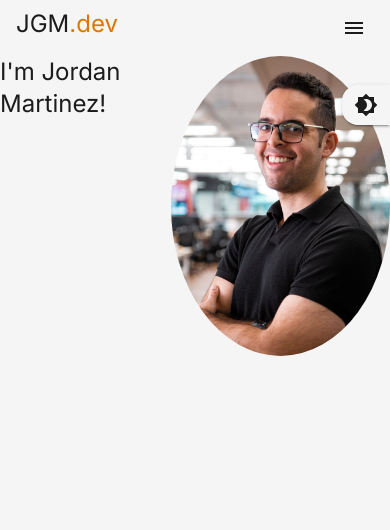
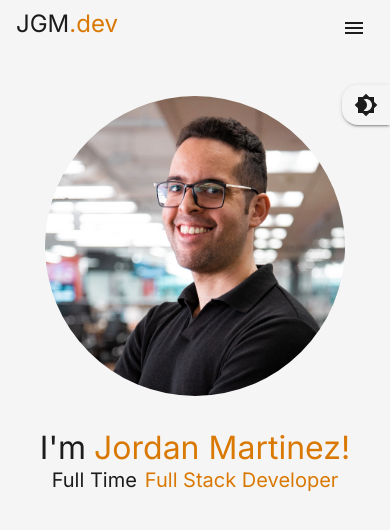
Before and after one commit to jordangm94/jgm-portfolio, a Next.js app: page / in a window 390 px wide. Shown: the top 530 px of the page. Built offline with nearby package versions, Linux system fonts and the light colour scheme.

Commit message:
Add text defining your job description to Hero Page and make responsive for mobile and desktop

```diff
--- a/src/app/components/sections/Hero.tsx
+++ b/src/app/components/sections/Hero.tsx
@@ -9,25 +9,77 @@ export default function Hero() {
     <Box
       sx={{
         display: "flex",
-        justifyContent: "center",
-        width: "100vw",
-        minHeight: "100vh",
+        flexDirection: { xs: "column-reverse", lg: "row" },
+        justifyContent: { xs: "center" },
+        alignItems: "center",
+        width: "100%",
+        gap: { xs: 4, lg: 15 },
+        pt: 5,
         backgroundColor: theme.palette.background.paper,
       }}
     >
-      <Box>
-        <Typography
-          variant="h5"
-          component="div"
-          sx={{ flexGrow: 1, color: theme.palette.text.primary }}
-        >
-          I'm Jordan Martinez!
-        </Typography>
+      <Box
+        sx={{
+          display: "flex",
+          alignItems: { xs: "center", lg: "flex-start" },
+          textAlign: { xs: "center", lg: "left" },
+          pt: { xs: 0, lg: 10 },
+          flexDirection: "column",
+        }}
+      >
+        <Box sx={{ display: "flex", gap: 1 }}>
+          <Typography
+            variant="h4"
+            component="div"
+            sx={{
+              color: theme.palette.text.primary,
+              fontSize: { xs: "2rem", sm: "2rem" },
+            }}
+          >
+            {"I'm" + " "}
+          </Typography>
+          <Typography
+            variant="h4"
+            component="div"
+            sx={{
+              flexGrow: 1,
+              color: theme.palette.primary.main,
+              fontSize: { xs: "2rem", sm: "2rem" },
+            }}
+          >
+            {"Jordan Martinez!"}
+          </Typography>
+        </Box>
+        <Box sx={{ display: "flex", gap: 1 }}>
+          <Typography
+            variant="h4"
+            component="div"
+            sx={{
+              whiteSpace: "nowrap",
+              color: theme.palette.text.primary,
+              fontSize: { xs: "1.25rem", sm: "2rem" },
+            }}
+          >
+            {"Full Time"}
+          </Typography>
+          <Typography
+            variant="h4"
+            component="div"
+            sx={{
+              flexGrow: 1,
+              whiteSpace: "nowrap",
+              color: theme.palette.primary.main,
+              fontSize: { xs: "1.25rem", sm: "2rem" },
+            }}
+          >
+            {"Full Stack Developer"}
+          </Typography>
+        </Box>
       </Box>
       <Box
         sx={{
-          width: { xs: "300px", md: "650px", lg: "400px" },
-          height: { xs: "300px", md: "650px", lg: "400px" },
+          width: { xs: "300px", md: "650px", lg: "500px" },
+          height: { xs: "300px", md: "650px", lg: "500px" },
           position: "relative",
         }}
       >
--- a/src/app/components/ui/NavBar.tsx
+++ b/src/app/components/ui/NavBar.tsx
@@ -33,6 +33,7 @@ export default function NavBar() {
   return (
     <Box sx={{ flexGrow: 1 }}>
       <AppBar
+        elevation={0}
         sx={{
           backgroundColor: theme.palette.background.paper,
           color: theme.palette.text.primary,
--- a/src/app/page.tsx
+++ b/src/app/page.tsx
@@ -1,13 +1,22 @@
+"use client";
+import { Box, useTheme } from "@mui/material";
 import Hero from "./components/sections/Hero";
 import DarkMode from "./components/ui/DarkMode";
 import NavBar from "./components/ui/NavBar";
 
 export default function Home() {
+  const theme = useTheme();
   return (
-    <>
+    <Box
+      sx={{
+        width: "100vw",
+        minHeight: "100vh",
+        bgcolor: theme.palette.background.paper,
+      }}
+    >
       <NavBar />
       <Hero />
       <DarkMode />
-    </>
+    </Box>
   );
 }
```
